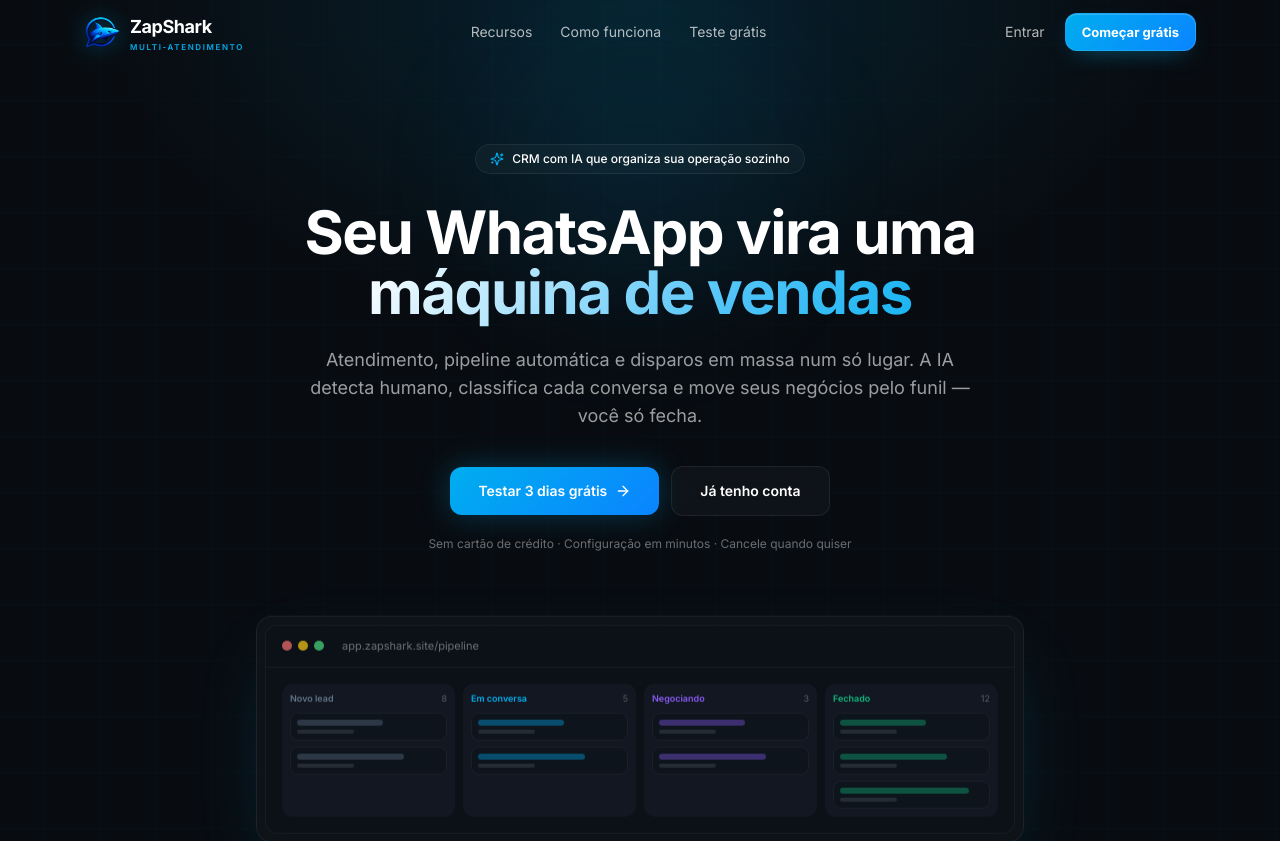
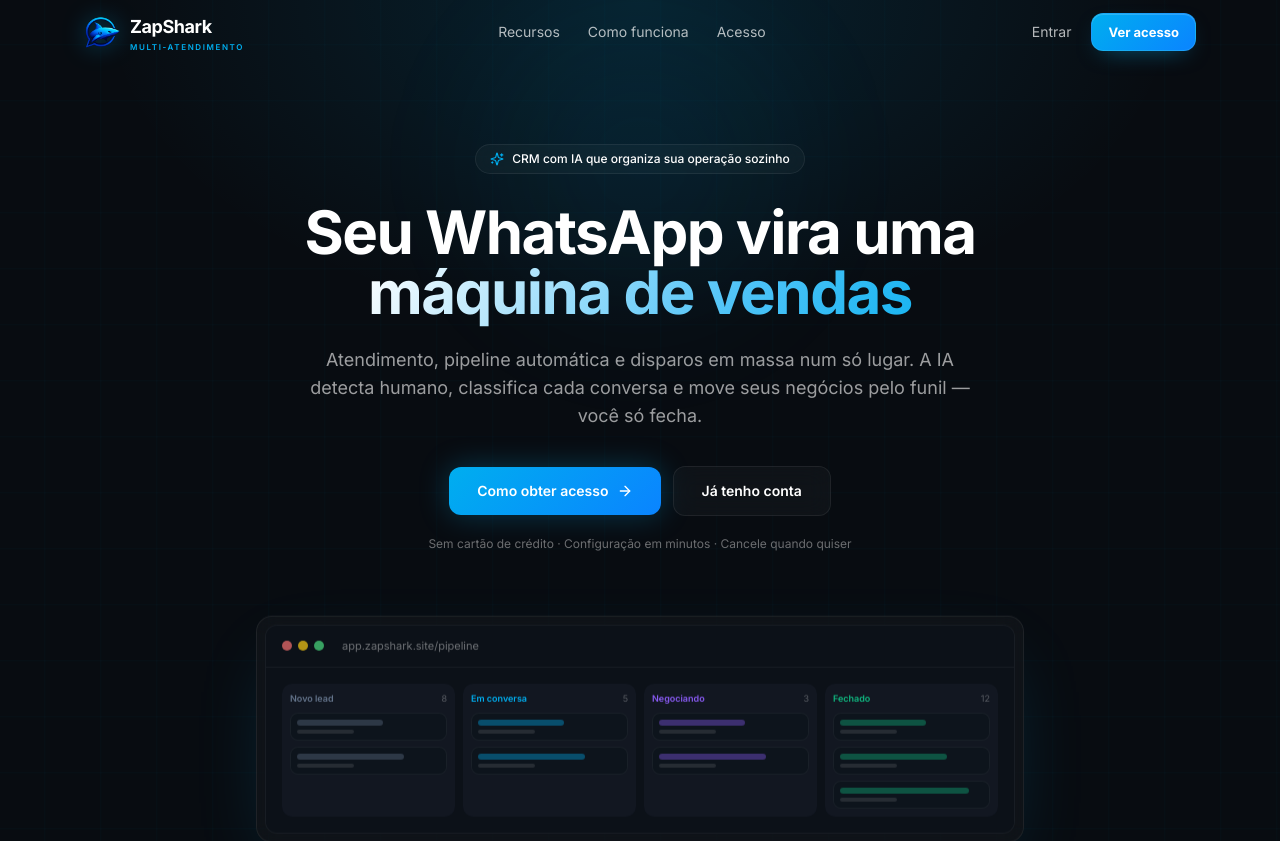
Before and after one commit to rodolfogarapava-afk/dispozapi, a Next.js app in the folder apps/web/: page /landing in a window 1280 px wide. Shown: the top 841 px of the page. Built offline with nearby package versions, Linux system fonts and the light colour scheme.

Commit message:
fix: remove public signup entry points

```diff
--- a/apps/web/next.config.js
+++ b/apps/web/next.config.js
@@ -1,6 +1,15 @@
 /** @type {import('next').NextConfig} */
 const nextConfig = {
   transpilePackages: ['@crm/shared', '@crm/ui'],
+  async redirects() {
+    return [
+      {
+        source: '/auth/register',
+        destination: '/auth/login',
+        permanent: false,
+      },
+    ]
+  },
   images: {
     dangerouslyAllowSVG: true,
     contentDispositionType: 'attachment',
--- a/apps/web/src/app/landing/page.tsx
+++ b/apps/web/src/app/landing/page.tsx
@@ -47,11 +47,11 @@
           <nav className="hidden md:flex items-center gap-7 text-sm text-white/70">
             <a href="#recursos" className="hover:text-white transition">Recursos</a>
             <a href="#como" className="hover:text-white transition">Como funciona</a>
-            <a href="#precos" className="hover:text-white transition">Teste grátis</a>
+            <a href="#precos" className="hover:text-white transition">Acesso</a>
           </nav>
           <div className="flex items-center gap-2">
             <Link href="/auth/login" className="hidden sm:block text-sm text-white/70 hover:text-white transition px-3 py-2">Entrar</Link>
-            <a href="#precos" className="btn-primary text-sm">Começar grátis</a>
+            <a href="#precos" className="btn-primary text-sm">Ver acesso</a>
           </div>
         </div>
       </header>
@@ -83,7 +83,7 @@
           <div className="reveal flex flex-col sm:flex-row items-center justify-center gap-3 mb-5" style={{ transitionDelay: '180ms' }}>
             <a href="#precos" className="group inline-flex items-center gap-2 px-7 py-3.5 rounded-xl text-sm font-semibold text-white transition-all"
               style={{ background: `linear-gradient(135deg, ${BLUE}, ${BLUE2})`, boxShadow: `0 0 30px ${BLUE}45` }}>
-              Testar 3 dias grátis
+              Como obter acesso
               <ArrowRight className="w-4 h-4 group-hover:translate-x-1 transition-transform" />
             </a>
             <Link href="/auth/login" className="inline-flex items-center gap-2 px-7 py-3.5 rounded-xl text-sm font-semibold lp-glass hover:bg-white/5 transition">
@@ -283,15 +283,15 @@
             <Star className="w-3.5 h-3.5" style={{ color: BLUE }} /> Oferta de lançamento
           </div>
           <h2 className="reveal text-4xl sm:text-5xl font-bold mb-5 leading-tight" style={{ transitionDelay: '60ms' }}>
-            Teste <span className="lp-gradient-text">3 dias grátis</span>
+            Acesso <span className="lp-gradient-text">controlado</span>
           </h2>
           <p className="reveal text-white/60 mb-9 max-w-lg mx-auto" style={{ transitionDelay: '120ms' }}>
-            Experimente o ZapShark completo, sem compromisso. Conecte seu WhatsApp e veja a IA
-            trabalhando pela sua operação hoje mesmo.
+            As contas são criadas exclusivamente pelo administrador. Se sua conta já foi
+            liberada, use as credenciais recebidas para entrar.
           </p>
 
           <div className="reveal rounded-2xl lp-glass p-8 mb-8 text-left" style={{ transitionDelay: '160ms' }}>
-            <p className="text-sm font-semibold mb-4 text-center">Tudo incluído no teste:</p>
+            <p className="text-sm font-semibold mb-4 text-center">Recursos incluídos no acesso:</p>
             <div className="grid sm:grid-cols-2 gap-3">
               {[
                 'Atendimento multi-WhatsApp', 'Pipeline automática com IA',
@@ -309,13 +309,13 @@
             </div>
           </div>
 
-          <a href="/auth/register" className="reveal group inline-flex items-center gap-2 px-8 py-4 rounded-xl text-base font-semibold text-white transition-all"
+          <a href="/auth/login" className="reveal group inline-flex items-center gap-2 px-8 py-4 rounded-xl text-base font-semibold text-white transition-all"
             style={{ background: `linear-gradient(135deg, ${BLUE}, ${BLUE2})`, boxShadow: `0 0 40px ${BLUE}50`, transitionDelay: '200ms' }}>
-            Começar meu teste grátis
+            Entrar na plataforma
             <ArrowRight className="w-5 h-5 group-hover:translate-x-1 transition-transform" />
           </a>
           <p className="reveal text-xs text-white/40 mt-4 flex items-center justify-center gap-1.5" style={{ transitionDelay: '240ms' }}>
-            <Shield className="w-3.5 h-3.5" /> Sem cartão · Sem fidelidade · Suporte humano
+            <Shield className="w-3.5 h-3.5" /> Cadastro realizado somente pelo administrador
           </p>
         </div>
       </section>
@@ -331,7 +331,7 @@
           <div className="flex items-center gap-6 text-sm text-white/50">
             <Link href="/auth/login" className="hover:text-white transition">Entrar</Link>
             <a href="#recursos" className="hover:text-white transition">Recursos</a>
-            <a href="#precos" className="hover:text-white transition">Teste grátis</a>
+            <a href="#precos" className="hover:text-white transition">Acesso</a>
           </div>
           <p className="text-xs text-white/30">© {new Date().getFullYear()} ZapShark</p>
         </div>
```
Also changed, not shown: apps/web/next.config.deploy.js (+9 -0 lines).
